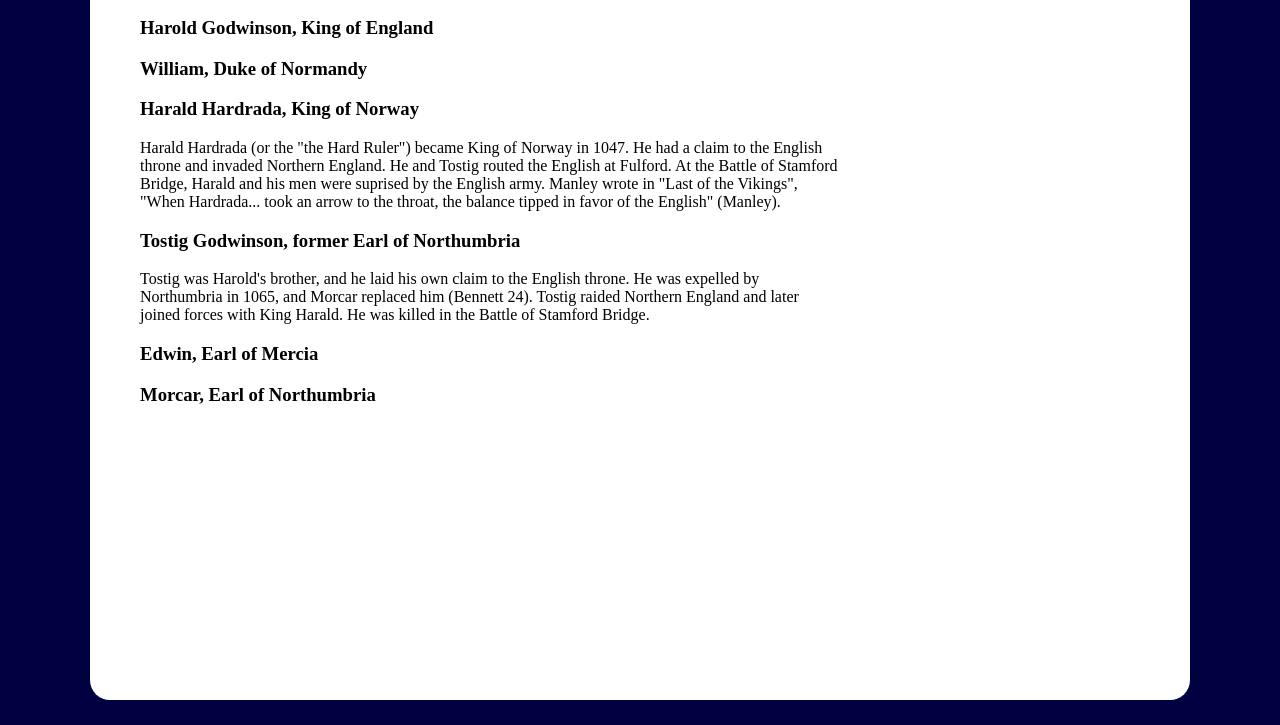
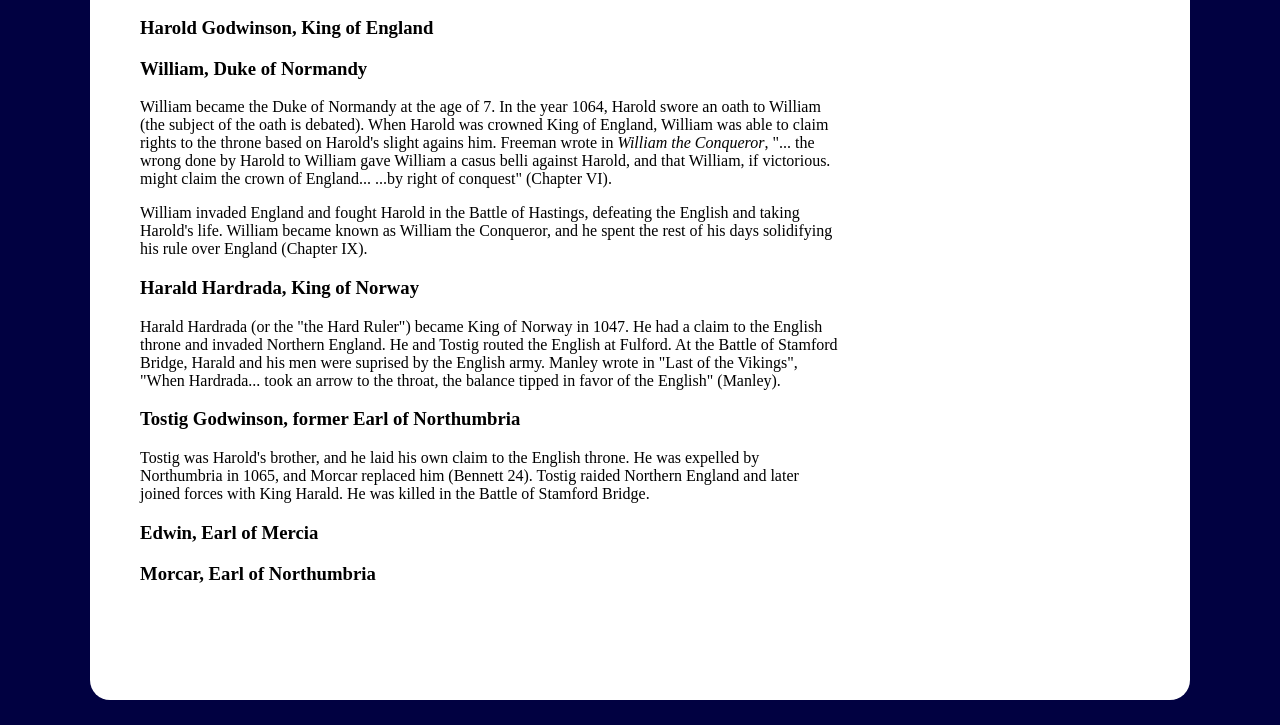
Before and after one commit to PlayitLOUD73/TheConquestofEnglandVisualized, a plain HTML site: page people/people.html in a window 1280 px wide. Shown: the part 138-863 px from the top of the page. Drawn offline with Linux system fonts and the light colour scheme.

Commit message:
Added William

```diff
--- a/people/people.html
+++ b/people/people.html
@@ -12,13 +12,23 @@
                 <h2 style="color:black">People</h2>
                 <h3>Harold Godwinson, King of England</h3>
                 <h3>William, Duke of Normandy</h3>
+                <p>William became the Duke of Normandy at the age of 7. In the year 1064, Harold swore an oath
+                    to William (the subject of the oath is debated). When Harold was crowned King of England,
+                    William was able to claim rights to the throne based on Harold's slight agains him.
+                    Freeman wrote in <cite>William the Conqueror</cite>, "... the wrong done by Harold to William
+                    gave William a casus belli against Harold, and that William, if victorious. might claim the crown
+                    of England... ...by right of conquest" (Chapter VI).
+                </p>
+                <p>William invaded England and fought Harold
+                    in the Battle of Hastings, defeating the English and taking Harold's life. William became known as
+                    William the Conqueror, and he spent the rest of his days solidifying his rule over England (Chapter IX).</p>
                 <h3>Harald Hardrada, King of Norway</h3>
-                    Harald Hardrada (or the "the Hard Ruler") became King of Norway in 1047. He had a
+                <p>Harald Hardrada (or the "the Hard Ruler") became King of Norway in 1047. He had a
                     claim to the English throne and invaded Northern England. He and Tostig routed the
                     English at Fulford. At the Battle of Stamford Bridge, Harald and his men were suprised
                     by the English army. Manley wrote in "Last of the Vikings", "When Hardrada...
                     took an arrow to the throat, the balance tipped in favor of the English" (Manley).
-                <p></p>
+                </p>
                 <h3>Tostig Godwinson, former Earl of Northumbria</h3>
                 <p>Tostig was Harold's brother, and he laid his own claim to the
                     English throne. He was expelled by Northumbria in 1065, and Morcar
```
Also changed, not shown: sources/sources.html (+1 -0 lines).
